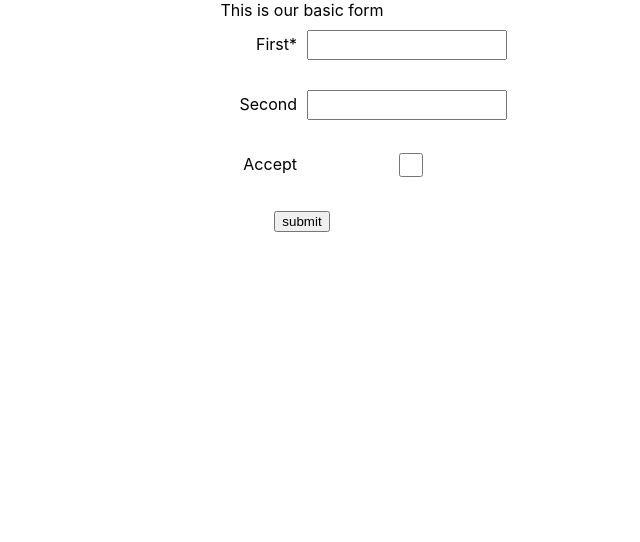
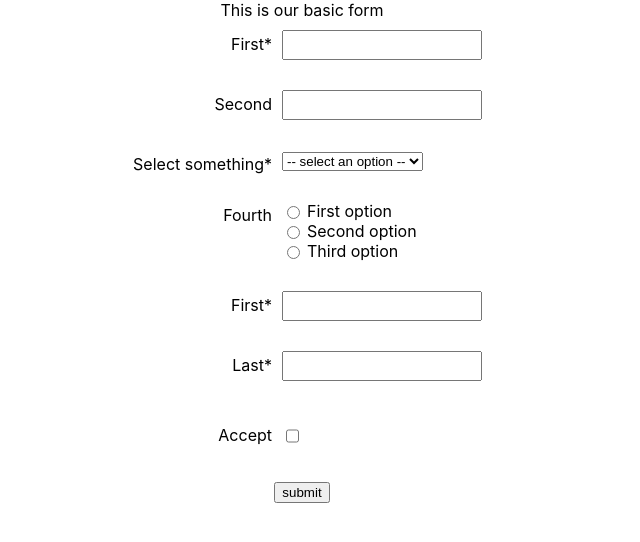
Before and after one commit to ayroblu/demo-form, a React (Create React App) app: page / in a window 1280 px wide. Shown: the top 542 px of the page, without its empty margins (338-978 px from the left). Built offline with nearby package versions, Linux system fonts and the light colour scheme.

Commit message:
Create most of the form

```diff
--- a/src/components/BasicForm.module.css
+++ b/src/components/BasicForm.module.css
@@ -8,19 +8,25 @@
   display: flex;
   margin-bottom: 10px;
 }
-.row label {
+.row > label {
   margin-right: 10px;
   margin-top: 4px;
-  width: 200px;
+  width: 150px;
   text-align: right;
 }
-.row input {
+.inputContainer > input:not([type="checkbox"]) {
   padding: 4px;
   font-size: 1rem;
   width: 100%;
 }
 .row input[type="checkbox"] {
   height: 1.5rem;
+}
+.flexRow {
+  display: flex;
+}
+.flexRow > label {
+  margin-left: 4px;
 }
 .error {
   color: red;
--- a/src/components/BasicForm.tsx
+++ b/src/components/BasicForm.tsx
@@ -1,11 +1,16 @@
 import React from "react";
 import { useForm } from "../useForm";
-import { useLocalStorage } from "../useLocalStorage";
 import styles from "./BasicForm.module.css";
 
 type MyFormResp = {
   first: string;
   second: string;
+  third: string;
+  fourth: string;
+  name: {
+    first: string;
+    last: string;
+  };
   accept: boolean;
 };
 
@@ -13,13 +18,15 @@ export const BasicForm: React.FC = () => {
   const initialValues: MyFormResp = {
     first: "",
     second: "",
+    third: "",
+    fourth: "",
+    name: {
+      first: "",
+      last: "",
+    },
     accept: false,
   };
-  const [initialStorageValues, setStorage] = useLocalStorage(
-    "basic-form",
-    initialValues
-  );
-  const form = useForm(initialStorageValues, (v) => setStorage(v));
+  const form = useForm(initialValues);
 
   const submit = React.useCallback(
     (e: React.FormEvent<HTMLFormElement>) => {
@@ -33,31 +40,101 @@ export const BasicForm: React.FC = () => {
   );
   return (
     <form className={styles.BasicForm} onSubmit={submit}>
-      {form.createTextInputItem("first", {
+      {form.createInputItem("first", {
         required: true,
       })(({ props, error }) => (
         <div className={styles.row}>
           <label htmlFor={props.name}>First*</label>
           <div className={styles.inputContainer}>
-            <input {...props} required />
+            <input id={props.name} {...props} />
             <div className={styles.error}>{error}&nbsp;</div>
           </div>
         </div>
       ))}
-      {form.createTextInputItem("second")(({ props, error }) => (
+      {form.createInputItem("second")(({ props, error }) => (
         <div className={styles.row}>
           <label htmlFor={props.name}>Second</label>
           <div className={styles.inputContainer}>
-            <input {...props} />
+            <input id={props.name} {...props} />
             <div className={styles.error}>{error}&nbsp;</div>
           </div>
         </div>
       ))}
-      {form.createCheckboxInputItem("accept")(({ props, error }) => (
+      {form.createSelectItem("third", {
+        required: true,
+        errorMessage: "Please select an option",
+      })(({ props, error }) => (
+        <div className={styles.row}>
+          <label htmlFor={props.name}>Select something*</label>
+          <div className={styles.inputContainer}>
+            <select name={props.name} id={props.name} {...props}>
+              <option disabled value="">
+                -- select an option --
+              </option>
+              <option value="volvo">Volvo</option>
+              <option value="saab">Saab</option>
+              <option value="mercedes">Mercedes</option>
+              <option value="audi">Audi</option>
+            </select>
+            <div className={styles.error}>{error}&nbsp;</div>
+          </div>
+        </div>
+      ))}
+      {form.createInputItem("fourth")(
+        ({ props: { onChange, value, ...props }, error }) => (
+          <div className={styles.row}>
+            <label htmlFor={props.name}>Fourth</label>
+            <div className={styles.inputContainer}>
+              <div className={styles.flexRow}>
+                <input
+                  type="radio"
+                  id={props.name + 1}
+                  name={props.name}
+                  value="first"
+                  onChange={onChange}
+                  checked={value === "first"}
+                />
+                <label htmlFor={props.name + 1}>First option</label>
+              </div>
+              <div className={styles.flexRow}>
+                <input
+                  type="radio"
+                  id={props.name + 2}
+                  name={props.name}
+                  value="second"
+                  onChange={onChange}
+                  checked={value === "second"}
+                />
+                <label htmlFor={props.name + 2}>Second option</label>
+              </div>
+              <div className={styles.flexRow}>
+                <input
+                  type="radio"
+                  id={props.name + 3}
+                  name={props.name}
+                  value="third"
+                  onChange={onChange}
+                  checked={value === "third"}
+                />
+                <label htmlFor={props.name + 3}>Third option</label>
+              </div>
+              <div className={styles.error}>{error}&nbsp;</div>
+            </div>
+          </div>
+        )
+      )}
+      {form.createItem("name")(({ props: { name, ...props } }) => (
+        <div className={styles.row}>
+          <NameForm {...props} />
+        </div>
+      ))}
+      {form.createCheckboxInputItem("accept", {
+        required: true,
+      })(({ props, error }) => (
         <div className={styles.row}>
           <label htmlFor={props.name}>Accept</label>
           <div className={styles.inputContainer}>
-            <input type="checkbox" {...props} />
+            <input id={props.name} type="checkbox" {...props} />
             <div className={styles.error}>{error}&nbsp;</div>
           </div>
         </div>
@@ -66,3 +143,45 @@ export const BasicForm: React.FC = () => {
     </form>
   );
 };
+
+type SubForm<T extends {}, K extends keyof T> = {
+  value: T[K];
+  onChange: (value: T[K]) => void;
+  onBlur: (value: T[K]) => void;
+};
+type NameFormProps = SubForm<MyFormResp, "name">;
+const NameForm: React.FC<NameFormProps> = ({ value, onChange, onBlur }) => {
+  const form = useForm(value);
+  React.useEffect(() => {
+    console.log("new", form.getValues(), value);
+    // form.handleOnChange('first',
+    // form.setValues(value);
+  }, [form, value]);
+  // eslint-disable-next-line react-hooks/exhaustive-deps
+  return (
+    <div>
+      {form.createInputItem("first", {
+        required: true,
+      })(({ props, error }) => (
+        <div className={styles.row}>
+          <label htmlFor={props.name}>First*</label>
+          <div className={styles.inputContainer}>
+            <input id={props.name} {...props} />
+            <div className={styles.error}>{error}&nbsp;</div>
+          </div>
+        </div>
+      ))}
+      {form.createInputItem("last", {
+        required: true,
+      })(({ props, error }) => (
+        <div className={styles.row}>
+          <label htmlFor={props.name}>Last*</label>
+          <div className={styles.inputContainer}>
+            <input id={props.name} {...props} />
+            <div className={styles.error}>{error}&nbsp;</div>
+          </div>
+        </div>
+      ))}
+    </div>
+  );
+};
--- a/src/useForm.ts
+++ b/src/useForm.ts
@@ -29,6 +29,12 @@ type FormTextInputComponent<T extends {}, K extends keyof T> = FormAnyComponent<
   (e: React.ChangeEvent<HTMLInputElement>) => void,
   (e: React.FocusEvent<HTMLInputElement>) => void
 >;
+type FormSelectComponent<T extends {}, K extends keyof T> = FormAnyComponent<
+  T,
+  K,
+  (e: React.ChangeEvent<HTMLSelectElement>) => void,
+  (e: React.FocusEvent<HTMLSelectElement>) => void
+>;
 type FormCheckboxInputComponent<T extends {}, K extends keyof T> = (prop: {
   props: {
     name: K;
@@ -48,7 +54,7 @@ type ExtendedOptions<T extends {}, K extends keyof T> = Options<
 >;
 type Option = {
   required?: boolean;
-  isInput?: boolean;
+  errorMessage?: string;
 };
 type ExtendedOption<V> = Option & {
   onChangeAdapter?: (onChange: ValueCallback<V>) => (...any: any[]) => void;
@@ -58,12 +64,13 @@ type ExtendedOption<V> = Option & {
 type Errors<T extends {}> = {
   [k in keyof T]?: string;
 };
+export type Form = ReturnType<typeof useForm>;
 
 /**
  * Use Cases:
  * - Ephemeral state - just use local state, don't really want to persist it in redux
  * - Wizard: when you have to persist state over multiple screens
- * - Need to change a value later: e.g. address,, or outside config
+ * - Need to change a value later, dependent boxes: e.g. address, or outside config
  */
 export const useForm = <T extends {}>(
   initialData: T,
@@ -78,17 +85,44 @@ export const useForm = <T extends {}>(
   };
 
   const validate = () => {
-    Object.entries(formState).forEach(([key, value]) => {
-      validateKey(key as keyof T, value as any);
-    });
-    return !Object.keys(errors).length;
+    const errorItems = Object.entries(formState)
+      .map(([key, value]) => validateKeyItem(key as keyof T, value as any))
+      .filter((a) => a);
+    const errorMap = Object.assign({}, ...errorItems);
+    setErrors(errorMap);
+    return !Object.keys(errorMap).length;
   };
   const validateKey = <K extends keyof T>(key: K, value: T[K]) => {
     if (allOptions[key]?.required && !value) {
-      setErrors({ ...errors, [key]: "Field is required" });
+      setErrors({
+        ...errors,
+        [key]: allOptions[key]?.errorMessage || "Field is required",
+      });
     } else {
       setErrors(omit(errors, key));
     }
+  };
+  const validateKeyItem = <K extends keyof T>(key: K, value: T[K]) => {
+    if (allOptions[key]?.required && !value) {
+      return { [key]: allOptions[key]?.errorMessage || "Field is required" };
+    }
+    return null;
+  };
+  const onChangeSubscriptions: { [K in keyof T]?: ValueCallback<T[K]>[] } = {};
+  const subscribeOnChange = <K extends keyof T>(
+    key: K,
+    onChange: ValueCallback<T[K]>
+  ) => (value: T[K]) => {
+    onChange(value);
+    onChangeSubscriptions[key]?.forEach((onChange) => onChange(value));
+  };
+  const onBlurSubscriptions: { [K in keyof T]?: ValueCallback<T[K]>[] } = {};
+  const subscribeOnBlur = <K extends keyof T>(
+    key: K,
+    onBlur: ValueCallback<T[K]>
+  ) => (value: T[K]) => {
+    onBlur(value);
+    onBlurSubscriptions[key]?.forEach((onBlur) => onBlur(value));
   };
 
   const createAnyItem = <K extends keyof T>(
@@ -97,17 +131,17 @@ export const useForm = <T extends {}>(
   ) => (func: FormAnyComponent<T, K>) => {
     allOptions[key] = options;
 
-    const onChangeBasic = (value: T[K]) => {
+    const onChangeBasic = subscribeOnChange(key, (value: T[K]) => {
       validateKey(key, value);
       setFormStateFn({ ...formState, [key]: value });
-    };
+    });
     const onChange = options?.onChangeAdapter
       ? options?.onChangeAdapter(onChangeBasic)
       : onChangeBasic;
 
-    const onBlurBasic = (value: T[K]) => {
+    const onBlurBasic = subscribeOnBlur(key, (value: T[K]) => {
       validateKey(key, value);
-    };
+    });
     const onBlur = options?.onBlurAdapter
       ? options?.onBlurAdapter(onBlurBasic)
       : onBlurBasic;
@@ -135,8 +169,16 @@ export const useForm = <T extends {}>(
     onBlur: ValueCallback<T[K]>
   ) => (e: React.FocusEvent<HTMLInputElement>) =>
     onBlur(e.currentTarget.value as any);
-  const createTextInputItem = <K extends keyof T>(key: K, options?: Option) => (
+  const createInputItem = <K extends keyof T>(key: K, options?: Option) => (
     func: FormTextInputComponent<T, K>
+  ) =>
+    createAnyItem(key, {
+      onChangeAdapter: inputOnChangeAdapter,
+      onBlurAdapter: inputOnBlurAdapter,
+      ...options,
+    })(func);
+  const createSelectItem = <K extends keyof T>(key: K, options?: Option) => (
+    func: FormSelectComponent<T, K>
   ) =>
     createAnyItem(key, {
       onChangeAdapter: inputOnChangeAdapter,
@@ -163,16 +205,44 @@ export const useForm = <T extends {}>(
       error: errors[key],
     });
   };
+  function handleOnChange<K extends keyof T>(
+    key: K,
+    onChange: ValueCallback<T[K]>
+  ) {
+    if (!onChangeSubscriptions[key]) {
+      onChangeSubscriptions[key] = [];
+    }
+    onChangeSubscriptions[key]?.push(onChange);
+  }
+  function handleOnBlur<K extends keyof T>(
+    key: K,
+    onBlur: ValueCallback<T[K]>
+  ) {
+    if (!onBlurSubscriptions[key]) {
+      onBlurSubscriptions[key] = [];
+    }
+    onBlurSubscriptions[key]?.push(onBlur);
+  }
 
   function getValues() {
     return formState;
   }
+  function setValues(value: T, noCallback: boolean = false) {
+    if (noCallback) {
+      return setFormState(value);
+    }
+    return setFormStateFn(value);
+  }
 
   return {
     createItem,
-    createTextInputItem,
+    createInputItem,
+    createSelectItem,
     createCheckboxInputItem,
+    handleOnChange,
+    handleOnBlur,
     getValues,
+    setValues,
     validate,
   };
 };
```
